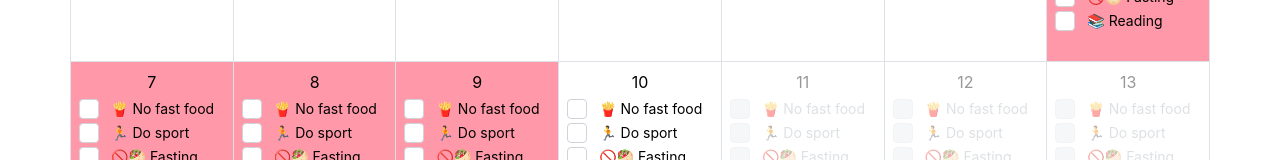
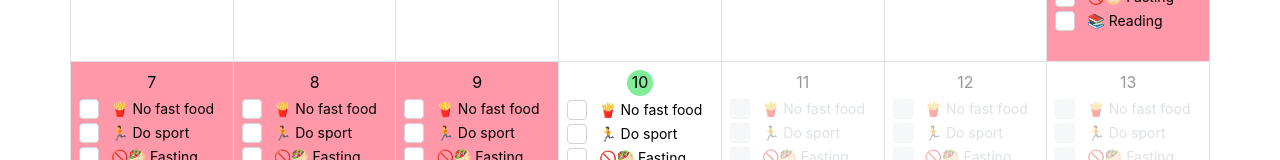
Before and after one commit to Venskiy/streaksapp, a React (Vite) app: page / in a window 1280 px wide. Shown: the part 498-658 px from the top of the page. Built offline with nearby package versions, Linux system fonts and the light colour scheme.

Commit message:
Mark current date

```diff
--- a/src/components/DayCell.tsx
+++ b/src/components/DayCell.tsx
@@ -135,7 +135,7 @@ export function DayCell({ day }: { day: dayjs.Dayjs }) {
     >
       <div className={clsx({ 'opacity-40': dayState === DayStates.LOCKED })}>
         <Text
-          className={clsx({ 'text-gray': dayOutOfTheCurrentMonth })}
+          className={clsx({ 'text-gray': dayOutOfTheCurrentMonth, 'current-date': dayState === DayStates.TODAY })}
           ta="center"
         >
           {day.format('D')}
--- a/src/styles/main.css
+++ b/src/styles/main.css
@@ -27,6 +27,14 @@
   background-color: #21ad70;
 }
 
+.current-date {
+  width: 26px;
+  height: 26px;
+  margin: auto;
+  border-radius: 50%;
+  background-color: #80ed99;
+}
+
 .year-view-day-box {
   height: 24px;
   width: 24px;
```
